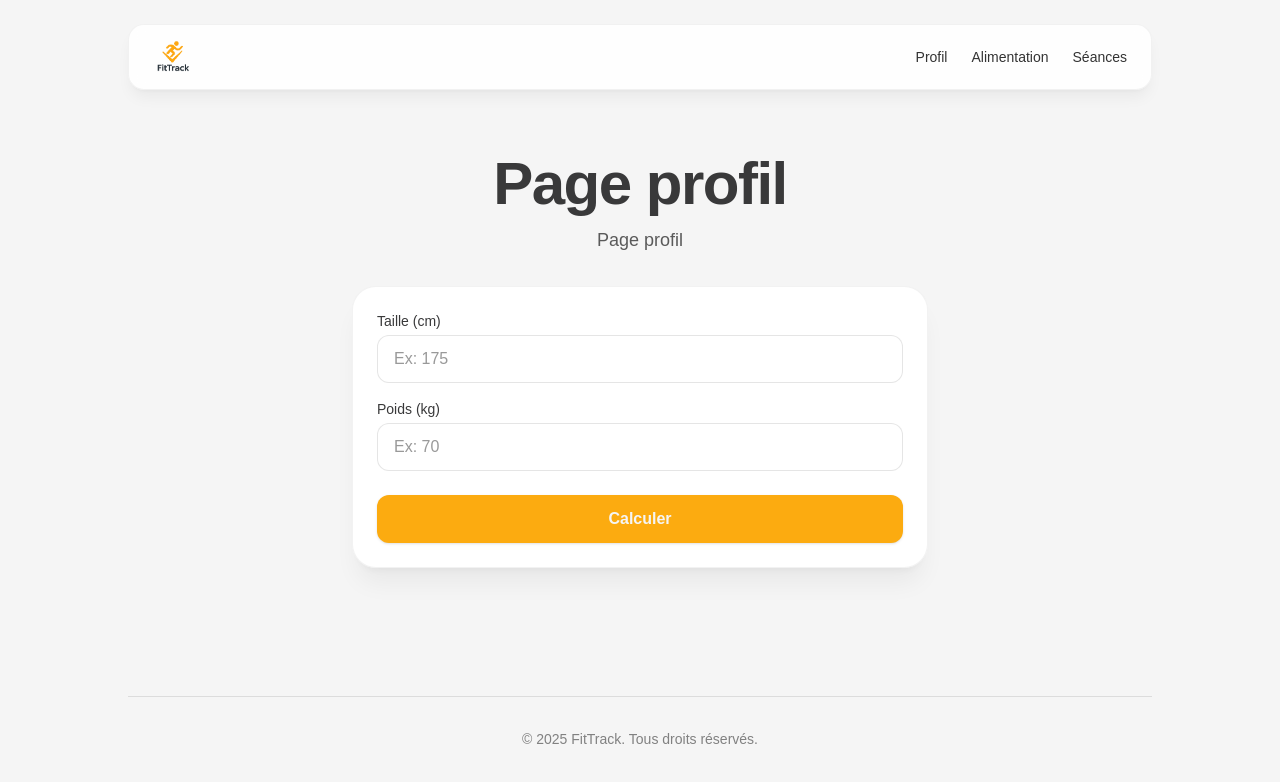
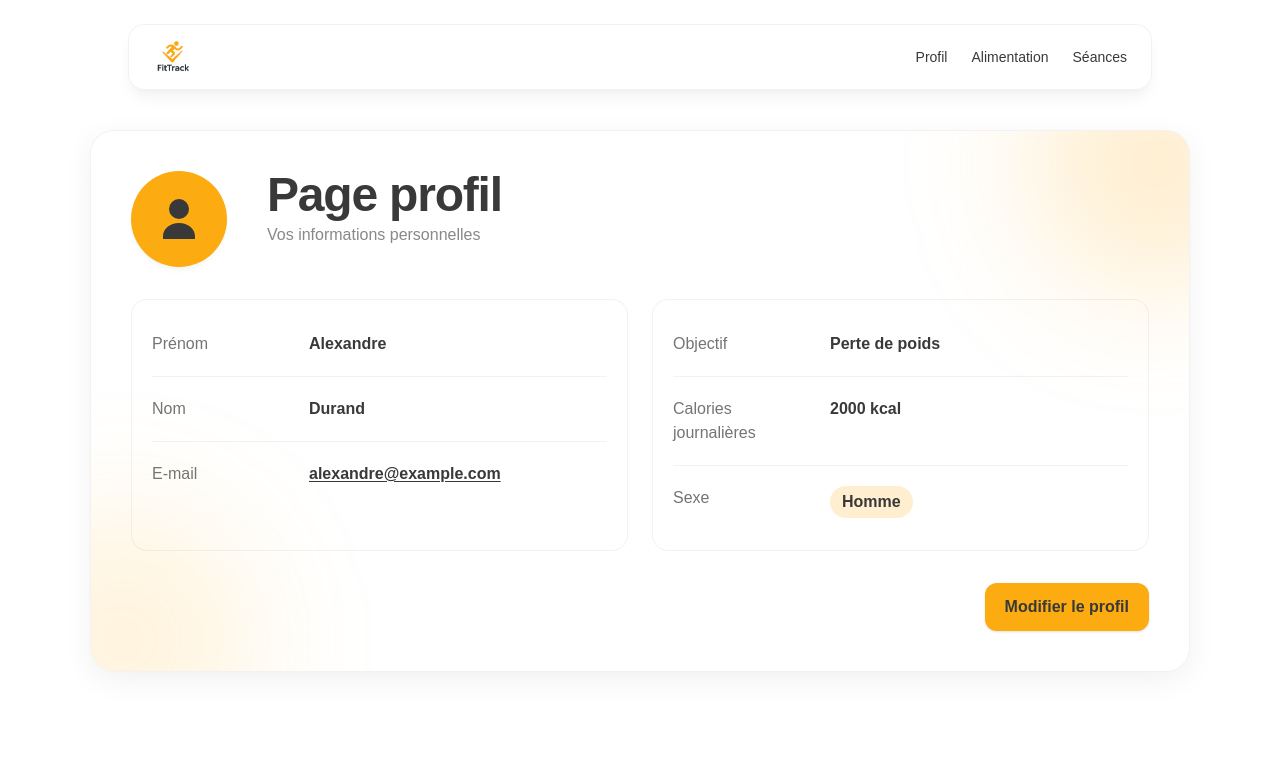
Before and after one commit to Muhammed-Ali19/fitTrack, a Next.js app: page /profil in a window 1280 px wide. Shown: the top 782 px of the page. Built offline with nearby package versions, Linux system fonts and the light colour scheme.

Commit message:
ajout page profile

```diff
--- a/src/app/components/Nav.tsx
+++ b/src/app/components/Nav.tsx
@@ -30,6 +30,16 @@ const Nav = () => {
                     </ul>
                 </div>
             </nav>
+            <style>{`
+        .nav-link { color: #39393A; position: relative; }
+        .nav-link::after { content: ""; position: absolute; left: 0; right: 0; bottom: -6px; height: 2px; background: transparent; transition: background 200ms ease; }
+        .nav-link:hover::after { background: #FCAB10; }
+
+        @keyframes floatBlob {
+          0%,100% { transform: translate(0,0) scale(1); }
+          50% { transform: translate(20px, -15px) scale(1.05); }
+        }
+      `}</style>
         </header>
     );
 };
--- a/src/app/profil/page.tsx
+++ b/src/app/profil/page.tsx
@@ -1,131 +1,81 @@
-// FitTrack Home Page – React + Tailwind (single-file component)
-// Palette :
-//  - Primaire (orange): #FCAB10
-//  - Secondaire (noir): #39393A
-//  - Fond (blanc cassé): #F5F5F5
-//  - Texte principal: #333333
-//  - Texte secondaire: #F5F5F5
-//  - Erreur: #FF3D00
-//  - Validation: #4CAF50
-"use client";
-import React, { useMemo, useState } from "react";
-import Link from "next/link";
+import React from "react";
 import Nav from "../components/Nav";
-import Footer from "../components/Footer";
-import "../globals.css";
 
-export default function FitTrackHome() {
-    const [height, setHeight] = useState(0);
-    const [weight, setWeight] = useState(0);
-    const [bmi, setBmi] = useState<number | null>(null);
+// --- Demo data (remplace avec tes vraies données ou props) ---
+const user = {
+    firstName: "Alexandre",
+    lastName: "Durand",
+    email: "alexandre@example.com",
+    goal: "Perte de poids",
+    dailyCalories: 2000,
+    sex: "Homme",
+};
 
-    const category = useMemo(() => {
-        if (bmi == null) return null;
-        if (bmi < 18.5) return { label: "Insuffisance pondérale", color: "text-[#FF3D00]" };
-        if (bmi < 25) return { label: "Corpulence normale", color: "text-[#4CAF50]" };
-        if (bmi < 30) return { label: "Surpoids", color: "text-[#FCAB10]" };
-        return { label: "Obésité", color: "text-[#FF3D00]" };
-    }, [bmi]);
+// Small avatar
+const Avatar: React.FC = () => (
+    <div className="relative h-24 w-24 shrink-0 rounded-full bg-[#FCAB10] grid place-items-center shadow-md ring-8 ring-white/70">
+        <svg viewBox="0 0 24 24" className="h-12 w-12 text-[#39393A]">
+            <path fill="currentColor" d="M12 2a5 5 0 1 0 0 10a5 5 0 0 0 0-10ZM4 20.5C4 16.91 7.58 14 12 14s8 2.91 8 6.5V22H4z"/>
+        </svg>
+    </div>
+);
 
-    const onCalc = (e: React.FormEvent) => {
-        e.preventDefault();
-        if (!height || !weight) return;
-        const h = Number(height) / 100;
-        const val = Number(weight) / (h * h);
-        setBmi(Number(val.toFixed(1)));
-    };
+const Field: React.FC<{label: string; value: React.ReactNode}> = ({label, value}) => (
+    <div className="grid grid-cols-1 sm:grid-cols-3 gap-2 sm:gap-4 py-3">
+        <div className="text-[#39393A]/70 font-medium">{label}</div>
+        <div className="sm:col-span-2 text-[#39393A] font-semibold">{value}</div>
+    </div>
+);
 
+const ProfileCard: React.FC = () => (
+    <section className="mx-auto w-[min(1100px,92%)] mt-10">
+        <div className="rounded-3xl bg-white/90 backdrop-blur-sm shadow-[0_8px_30px_rgba(0,0,0,0.06)] border border-black/5 p-6 sm:p-10 relative overflow-hidden">
+            {/* Soft highlight */}
+            <div className="pointer-events-none absolute -right-24 -top-24 h-64 w-64 rounded-full bg-[#FCAB10]/20 blur-3xl" />
+            <div className="pointer-events-none absolute -left-24 -bottom-24 h-64 w-64 rounded-full bg-[#FCAB10]/15 blur-3xl" />
+
+            <div className="flex flex-col sm:flex-row items-start gap-6 sm:gap-10">
+                <Avatar />
+                <div>
+                    <h1 className="text-4xl sm:text-5xl font-extrabold tracking-tight text-[#39393A]">Page profil</h1>
+                    <p className="text-[#39393A]/60 mt-1">Vos informations personnelles</p>
+                </div>
+            </div>
+
+            <div className="mt-8 grid grid-cols-1 md:grid-cols-2 gap-6">
+                <div className="rounded-2xl border border-black/5 bg-white p-5">
+                    <Field label="Prénom" value={user.firstName} />
+                    <div className="h-px bg-black/5 my-2" />
+                    <Field label="Nom" value={user.lastName} />
+                    <div className="h-px bg-black/5 my-2" />
+                    <Field label="E-mail" value={<a className="underline underline-offset-2" href={`mailto:${user.email}`}>{user.email}</a>} />
+                </div>
+
+                <div className="rounded-2xl border border-black/5 bg-white p-5">
+                    <Field label="Objectif" value={user.goal} />
+                    <div className="h-px bg-black/5 my-2" />
+                    <Field label="Calories journalières" value={`${user.dailyCalories} kcal`} />
+                    <div className="h-px bg-black/5 my-2" />
+                    <Field label="Sexe" value={<span className="inline-flex items-center px-3 py-1 rounded-full bg-[#FCAB10]/20 text-[#39393A] font-semibold">{user.sex}</span>} />
+                </div>
+            </div>
+
+            <div className="mt-8 flex items-center justify-end">
+                <button className="inline-flex items-center gap-2 rounded-xl bg-[#FCAB10] px-5 py-3 text-[#39393A] font-semibold shadow hover:brightness-95 active:translate-y-px transition">
+                    Modifier le profil
+                </button>
+            </div>
+        </div>
+    </section>
+);
+
+export default function ProfilePage() {
     return (
-        <div className="relative min-h-screen overflow-hidden bg-[#F5F5F5] text-[#333333]">
-            {/* <AnimatedBackground /> */}
-
-            {/* NAVBAR */}
+        <div className="">
             <Nav />
 
-            {/* SECTION IMC */}
-            <main className="relative z-10 mx-auto grid w-[90%] max-w-5xl place-items-center py-16">
-                <div className="text-center">
-                    <h1 className="text-5xl font-extrabold tracking-tight text-[#39393A] sm:text-6xl">Page profil</h1>
-                    <p className="mx-auto mt-3 max-w-2xl text-lg text-[#333333]/80">
-                        Page profil
-                    </p>
-                </div>
+            <ProfileCard />
 
-                <form onSubmit={onCalc} className="mt-8 w-full max-w-xl rounded-3xl border border-black/5 bg-white/95 p-6 shadow-xl shadow-black/5 backdrop-blur">
-                    <div className="grid gap-4">
-                        <div>
-                            <label htmlFor="height" className="mb-1 block text-sm font-medium text-[#39393A]">Taille (cm)</label>
-                            <input
-                                id="height"
-                                type="number"
-                                placeholder="Ex: 175"
-                                value={height || ""}
-                                onChange={(e) => setHeight(Number(e.target.value))}
-                                className="h-12 w-full rounded-xl border border-black/10 bg-white px-4 text-base outline-none transition focus:border-[#FCAB10] focus:shadow-[0_0_0_3px_rgba(252,171,16,0.25)]"
-                            />
-                        </div>
-
-                        <div>
-                            <label htmlFor="weight" className="mb-1 block text-sm font-medium text-[#39393A]">Poids (kg)</label>
-                            <input
-                                id="weight"
-                                type="number"
-                                placeholder="Ex: 70"
-                                value={weight || ""}
-                                onChange={(e) => setWeight(Number(e.target.value))}
-                                className="h-12 w-full rounded-xl border border-black/10 bg-white px-4 text-base outline-none transition focus:border-[#FCAB10] focus:shadow-[0_0_0_3px_rgba(252,171,16,0.25)]"
-                            />
-                        </div>
-
-                        <button
-                            type="submit"
-                            className="mt-2 inline-flex h-12 items-center justify-center rounded-xl bg-[#FCAB10] px-6 text-base font-semibold text-[#F5F5F5] shadow hover:brightness-95 active:translate-y-px active:shadow-sm"
-                        >
-                            Calculer
-                        </button>
-                    </div>
-
-                    {bmi !== null && (
-                        <div className="mt-5 rounded-xl border border-black/5 bg-[#F5F5F5] p-4">
-                            <div className="flex items-baseline justify-between">
-                                <p className="text-sm font-medium text-[#39393A]">Votre IMC</p>
-                                <p className="text-sm font-medium text-[#333333]/70">(kg/m²)</p>
-                            </div>
-                            <div className="mt-2 flex items-center gap-3">
-                                <span className="text-3xl font-extrabold text-[#39393A]">{bmi}</span>
-                                {category && (
-                                    <span className={`rounded-full px-2.5 py-1 text-xs font-semibold ${category.color} bg-white border border-black/5`}>{category.label}</span>
-                                )}
-                            </div>
-                            <div className="mt-4 h-2 w-full overflow-hidden rounded-full bg-black/10">
-                                <div
-                                    className="h-full bg-[#FCAB10] transition-[width] duration-500"
-                                    style={{ width: `${Math.max(5, Math.min(100, (bmi / 40) * 100))}%` }}
-                                />
-                            </div>
-                            <div className="mt-1 flex justify-between text-[10px] text-[#333333]/60">
-                                <span>15</span>
-                                <span>20</span>
-                                <span>25</span>
-                                <span>30</span>
-                                <span>40</span>
-                            </div>
-                        </div>
-                    )}
-                </form>
-            </main>
-            <Footer />
-        </div >
-
-    );
-}
-
-function AnimatedBackground() {
-    return (
-        <div aria-hidden className="pointer-events-none absolute inset-0 overflow-hidden">
-            <div className="absolute -top-20 -left-20 h-80 w-80 rounded-full bg-[#FCAB10]/30 blur-3xl animate-pulse" style={{ animation: "floatBlob 15s infinite alternate ease-in-out" }} />
-            <div className="absolute top-40 right-0 h-96 w-96 rounded-full bg-[#39393A]/20 blur-3xl animate-pulse" style={{ animation: "floatBlob 20s infinite alternate ease-in-out" }} />
-            <div className="absolute bottom-10 left-1/3 h-72 w-72 rounded-full bg-[#FCAB10]/20 blur-3xl animate-pulse" style={{ animation: "floatBlob 18s infinite alternate ease-in-out" }} />
         </div>
     );
 }
```
